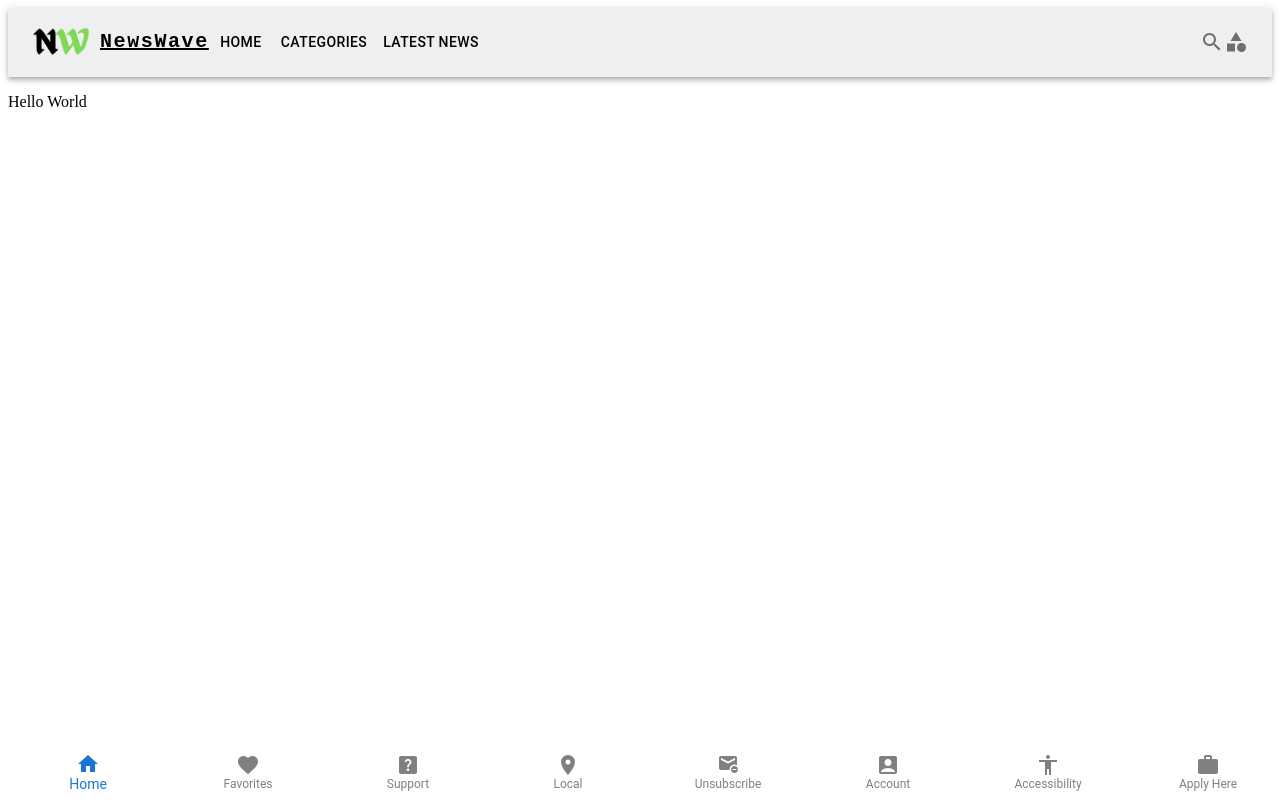
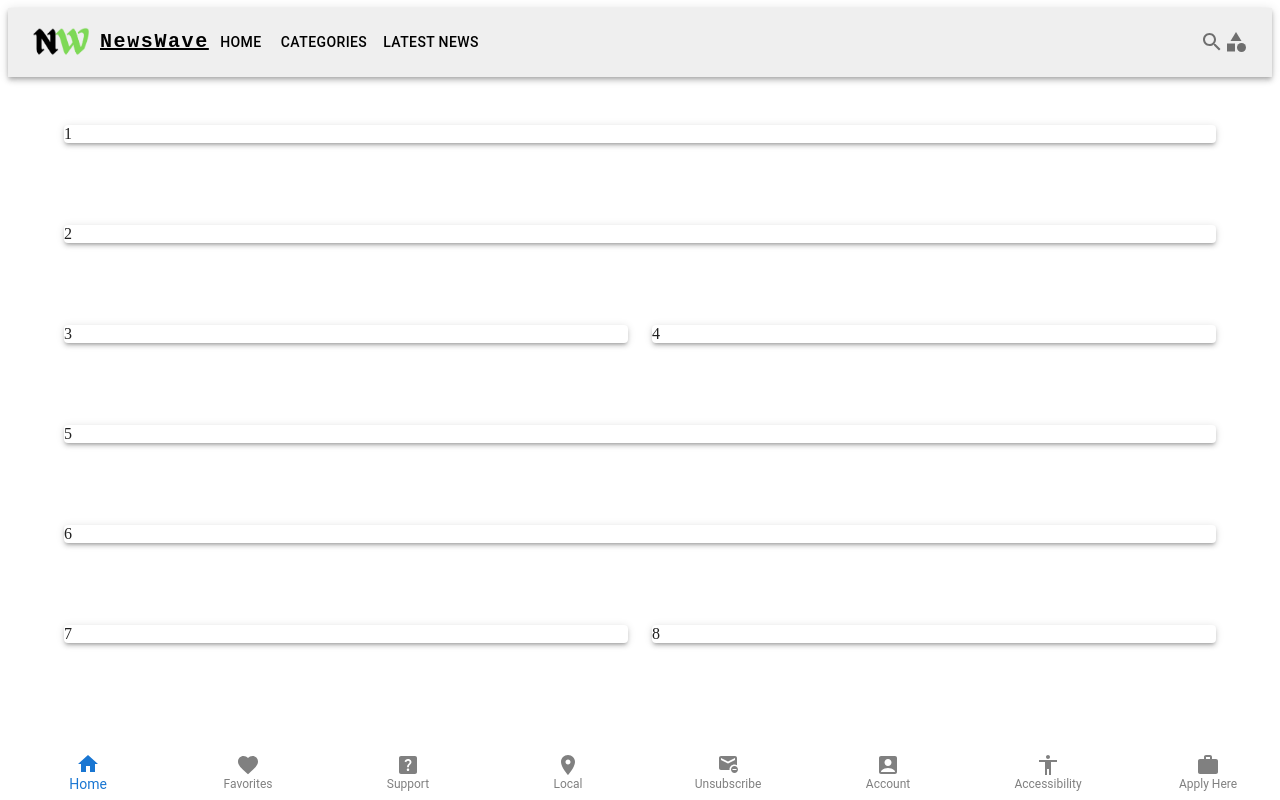
Before and after one commit to Mbutle3/NewsWave, a React (Create React App) app in the folder newswave/: page / in a window 1280 px wide. Built offline with nearby package versions, Linux system fonts and the light colour scheme.

Commit message:
structure for homepage created

```diff
--- a/newswave/src/App.js
+++ b/newswave/src/App.js
@@ -1,14 +1,16 @@
 import * as React from "react";
 import Header from "./components/Header";
+import Home from "./pages/Home";
 import Footer from "./components/Footer";
+import { Box } from "@mui/system";
 
 function App() {
   return (
-    <div className="App">
+    <Box className="App">
       <Header />
-      <p>Hello World</p>
+      <Home />
       <Footer />
-    </div>
+    </Box>
   );
 }
 
--- a/newswave/src/components/Footer.js
+++ b/newswave/src/components/Footer.js
@@ -1,5 +1,5 @@
 import React from "react";
-import { styled } from "@mui/system";
+import { Box, styled } from "@mui/system";
 import BottomNavigation from "@mui/material/BottomNavigation";
 import BottomNavigationAction from "@mui/material/BottomNavigationAction";
 import HomeIcon from "@mui/icons-material/Home";
@@ -25,7 +25,7 @@ function Footer() {
   };
 
   return (
-    <div style={{ position: "fixed", bottom: 0, width: "100%" }}>
+    <Box style={{ position: "fixed", bottom: 0, width: "100%" }}>
       <BottomNavigation
         value={value}
         onChange={(event, newValue) => {
@@ -76,7 +76,7 @@ function Footer() {
           selected={value === 7}
         />
       </BottomNavigation>
-    </div>
+    </Box>
   );
 }
 
--- a/newswave/src/components/Header.js
+++ b/newswave/src/components/Header.js
@@ -31,7 +31,7 @@ function Header() {
     <AppBar position="static" sx={{ backgroundColor: "#EFEFEF" }}>
       <Container maxWidth="xl">
         <Toolbar disableGutters>
-          <div
+          <Box
             style={{
               display: "flex",
               alignItems: "center",
@@ -58,7 +58,7 @@ function Header() {
             >
               NewsWave
             </Typography>
-          </div>
+          </Box>
           <Box sx={{ flexGrow: 1, display: { xs: "flex", md: "none" } }}>
             <IconButton
               size="large"
--- a/newswave/src/pages/Home.js
+++ b/newswave/src/pages/Home.js
@@ -0,0 +1,48 @@
+import React from "react";
+import { Box, Container } from "@mui/system";
+import { Paper } from "@mui/material";
+import Grid2 from "@mui/material/Unstable_Grid2/Grid2";
+
+function Home() {
+  return (
+    <Container style={{ marginTop: "3em" }}>
+      <Box>
+        <Grid2
+          container
+          rowSpacing={1}
+          columnSpacing={{ xs: 1, sm: 2, md: 3 }}
+          display="flex"
+          justifyContent="center"
+          alignItems="center"
+        >
+          <Grid2 item xs={12} sx={{ width: "100%", height: "100px" }}>
+            <Paper elevation={3}>1</Paper>
+          </Grid2>
+          <Grid2 item xs={12} sx={{ width: "100%", height: "100px" }}>
+            <Paper elevation={3}>2</Paper>
+          </Grid2>
+          <Grid2 item xs={6} sx={{ width: "50%", height: "100px" }}>
+            <Paper elevation={3}>3</Paper>
+          </Grid2>
+          <Grid2 item xs={6} sx={{ width: "50%", height: "100px" }}>
+            <Paper elevation={3}>4</Paper>
+          </Grid2>
+          <Grid2 item xs={12} sx={{ width: "100$", height: "100px" }}>
+            <Paper elevation={3}>5</Paper>
+          </Grid2>
+          <Grid2 item xs={12} sx={{ width: "100%", height: "100px" }}>
+            <Paper elevation={3}>6</Paper>
+          </Grid2>
+          <Grid2 item xs={6} sx={{ width: "50%", height: "100px" }}>
+            <Paper elevation={3}>7</Paper>
+          </Grid2>
+          <Grid2 item xs={6} sx={{ width: "50%", height: "100px" }}>
+            <Paper elevation={3}>8</Paper>
+          </Grid2>
+        </Grid2>
+      </Box>
+    </Container>
+  );
+}
+
+export default Home;
```
